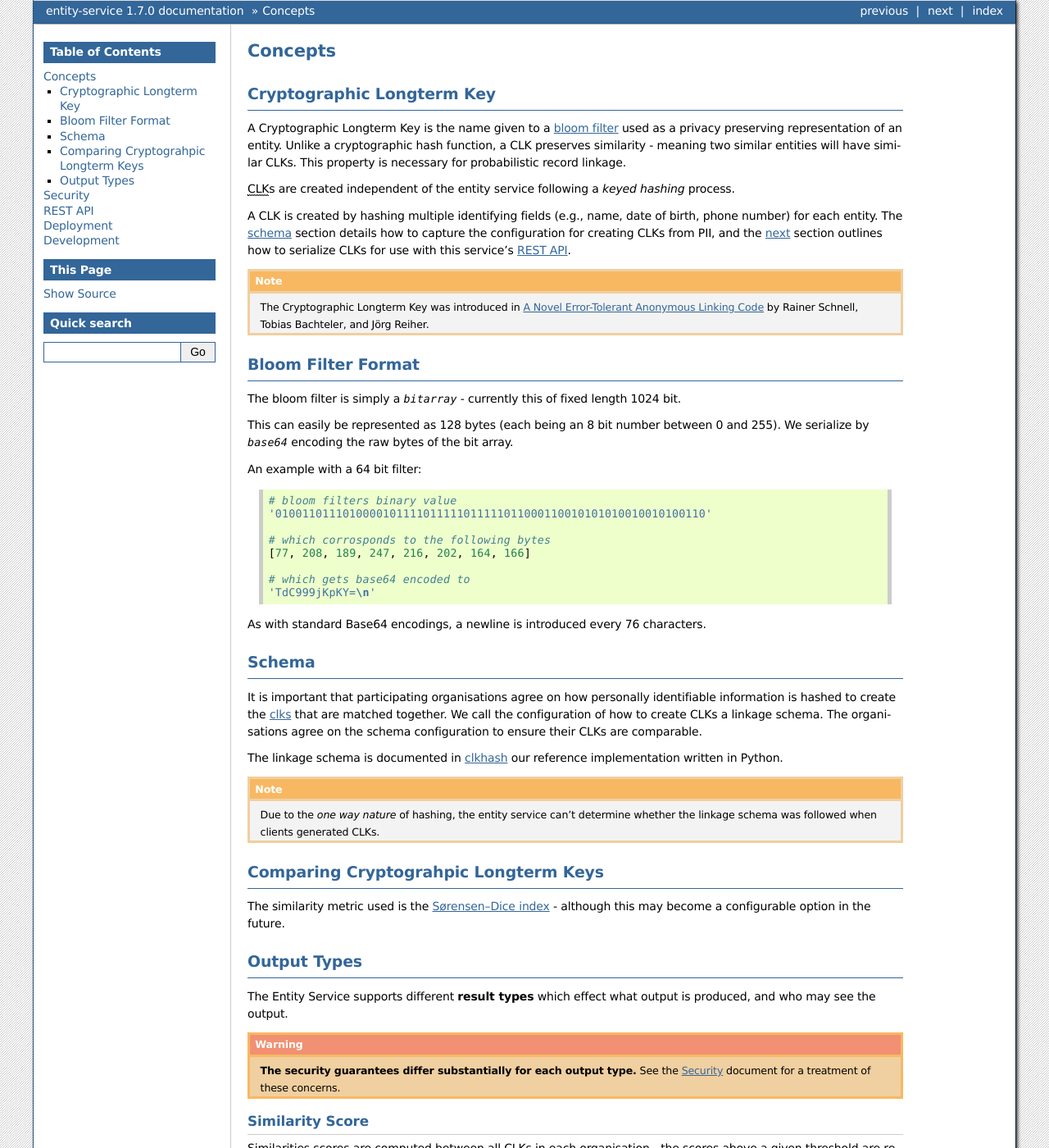
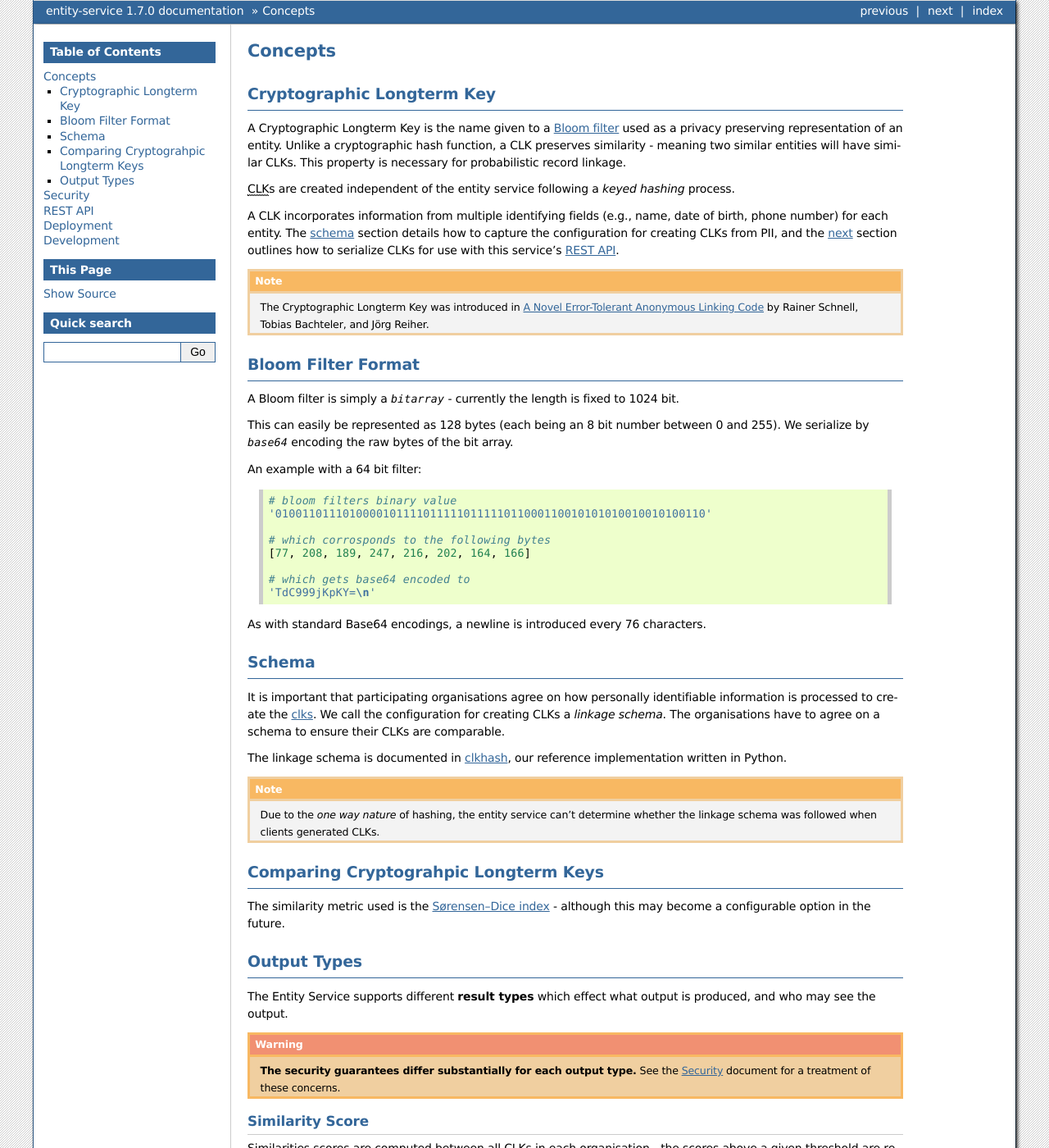
Before and after one commit to data61/anonlink-entity-service, a Sphinx documentation site: the page built from docs/concepts.rst, in a window 1280 px wide and 1400 px high. Shown: the whole window at 82% size. Built offline with Sphinx 7.4.7, drawn with Linux system fonts in a browser that asks for light colours; formulas are drawn with MathJax 3.

Commit message:
small changes in wording, typos

```diff
--- a/docs/concepts.rst
+++ b/docs/concepts.rst
@@ -7,7 +7,7 @@ Cryptographic Longterm Key
 ---------------------------
 
 A Cryptographic Longterm Key is the name given to a
-`bloom filter <https://en.wikipedia.org/wiki/Bloom_filter>`_ used as a privacy
+`Bloom filter <https://en.wikipedia.org/wiki/Bloom_filter>`_ used as a privacy
 preserving representation of an entity. Unlike a cryptographic hash function, a CLK preserves
 similarity - meaning two similar entities will have similar CLKs. This property is necessary
 for probabilistic record linkage.
@@ -15,7 +15,7 @@ for probabilistic record linkage.
 :abbr:`CLK (Cryptographic Longterm Key)`\ s are created independent of the entity service following
 a *keyed hashing* process.
 
-A CLK is created by hashing multiple identifying fields (e.g., name, date of birth, phone number)
+A CLK incorporates information from multiple identifying fields (e.g., name, date of birth, phone number)
 for each entity. The :ref:`schema <schema>` section details how to capture the configuration for
 creating CLKs from PII, and the :ref:`next <bloom-filter-format>` section outlines how to serialize
 CLKs for use with this service's :ref:`api`.
@@ -33,7 +33,7 @@ CLKs for use with this service's :ref:`api`.
 Bloom Filter Format
 -------------------
 
-The bloom filter is simply a `bitarray` - currently this of fixed length 1024 bit.
+A Bloom filter is simply a `bitarray` - currently the length is fixed to 1024 bit.
 
 This can easily be represented as 128 bytes (each being an 8 bit number between 0 and 255).
 We serialize by `base64` encoding the raw bytes of the bit array.
@@ -60,11 +60,11 @@ Schema
 ------
 
 It is important that participating organisations agree on how personally identifiable information is
-hashed to create the :ref:`clks <cryptographic-longterm-keys>` that are matched together. We call the configuration of how to create CLKs
-a linkage schema. The organisations agree on the schema configuration to ensure their CLKs are
+processed to create the :ref:`clks <cryptographic-longterm-keys>`. We call the configuration for creating CLKs
+a *linkage schema*. The organisations have to agree on a schema to ensure their CLKs are
 comparable.
 
-The linkage schema is documented in `clkhash <http://clkhash.readthedocs.io/en/latest/schema.html>`_
+The linkage schema is documented in `clkhash <http://clkhash.readthedocs.io/en/latest/schema.html>`_,
 our reference implementation written in Python.
 
 .. note::
```
